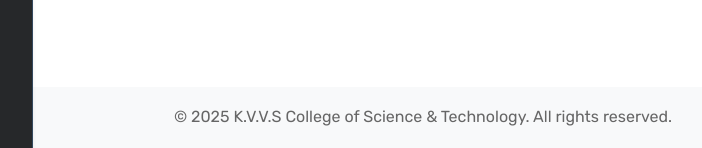
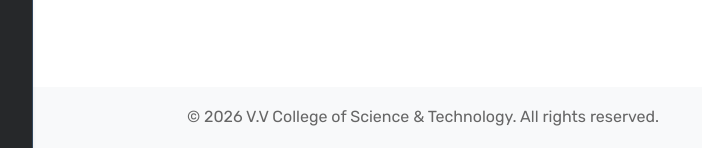
Before and after one commit to Anzil2525/vv_college, a Django app: template templates/web_admin/header_footer.html in a window 1280 px wide. Shown: the part 652-800 px from the top of the page, without its empty margins (217-919 px from the left). Run offline with Django 5.2, Linux system fonts and the light colour scheme; the template is opened without the code that fills it, so the values that code supplies are empty; some libraries are stand-ins or nearby versions.

Commit message:
header_footer in the web admin is edited

```diff
--- a/templates/web_admin/header_footer.html
+++ b/templates/web_admin/header_footer.html
@@ -141,7 +141,7 @@
 <!-- Footer -->
 <footer class="bg-light text-center p-3 mt-auto">
     <div class="container">
-        <p class="mb-0">&copy; 2025 K.V.V.S College of Science & Technology. All rights reserved.</p>
+        <p class="mb-0">&copy; 2026 V.V College of Science & Technology. All rights reserved.</p>
     </div>
 </footer>
 
```
